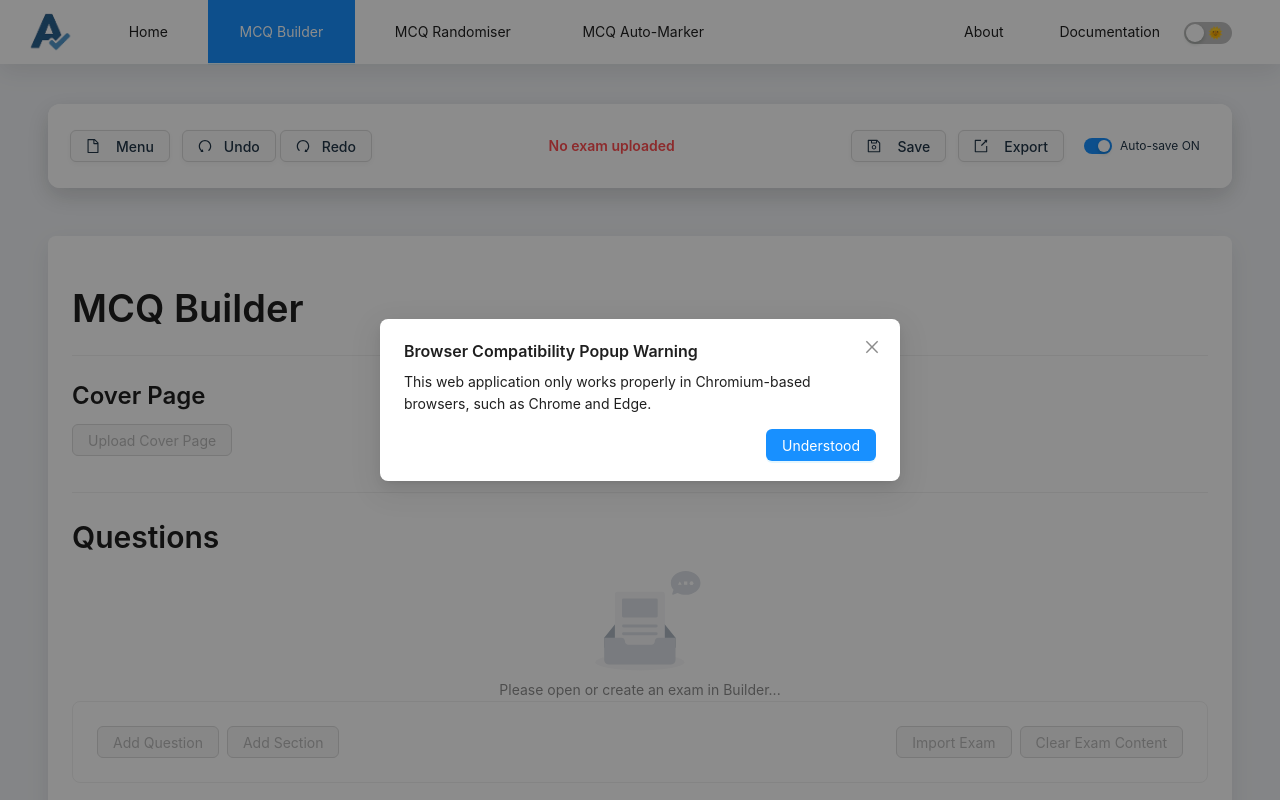
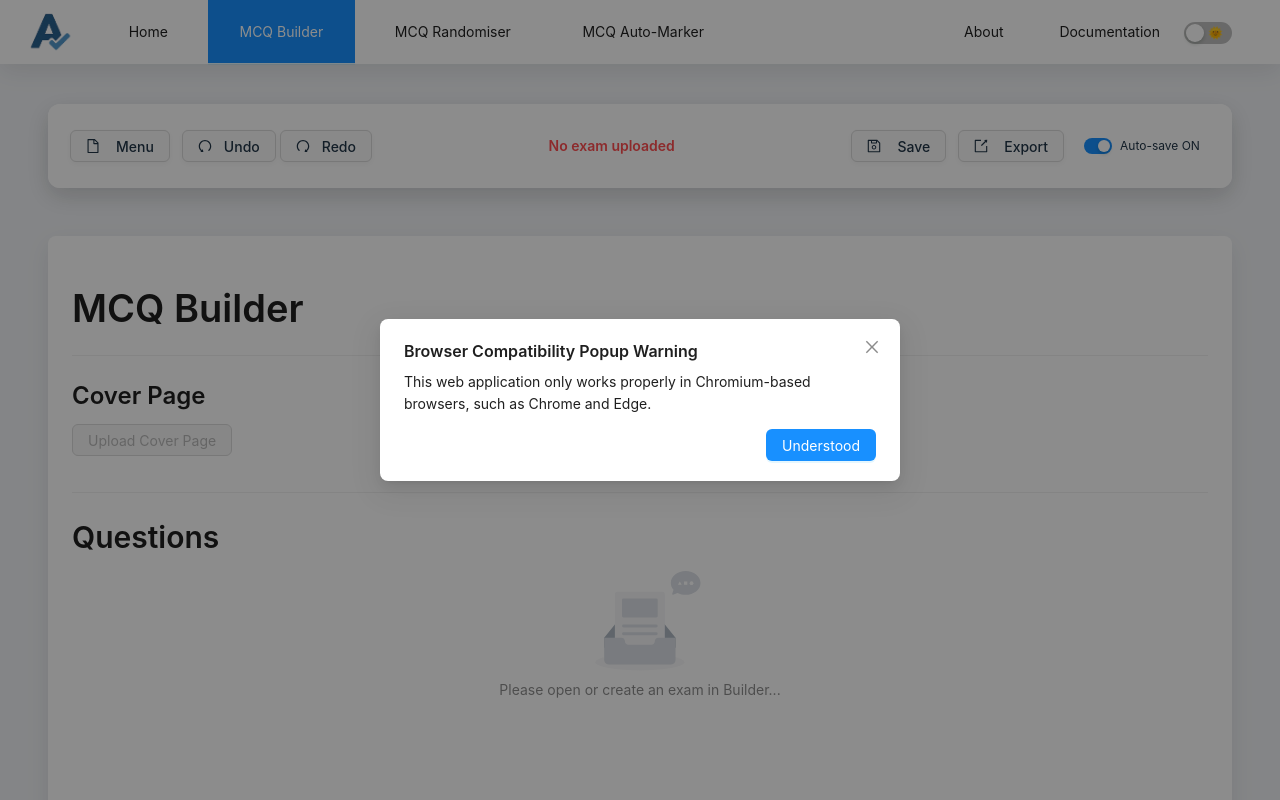
Before and after one commit to uoa-compsci399-2025-s1/capstone-project-2025-s1-team-11, a React (Vite) app in the folder client/: page /builder in a window 1280 px wide. Shown: the top 800 px of the page. Built offline with nearby package versions, Linux system fonts and the light colour scheme.

Commit message:
Removed ExamFileManager from builder.jsx

```diff
--- a/client/src/pages/builder.jsx
+++ b/client/src/pages/builder.jsx
@@ -3,10 +3,8 @@ import { useDispatch, useSelector } from "react-redux";
 import { setCoverPage } from "../store/exam/examSlice";
 import { selectExamData } from "../store/exam/selectors.js";
 import ExamDisplay from "../components/builder/examDisplay.jsx";
-import ExamFileManager from "../components/builder/ExamContentManager.jsx";
 import { EmptyExam } from "../components/shared/emptyExam.jsx";
 import { Typography, Button, Collapse, Divider} from "antd";
-//import { exportExamToPdf } from "../services/exportPdf.js";
 
 const { Title, Paragraph, Text } = Typography;
 
@@ -94,7 +92,6 @@ const Builder = () => {
                 {exam
                     ? <ExamDisplay exam={exam} />
                     : <EmptyExam />}
-                <ExamFileManager />
             </div>
         </>
     );
```
